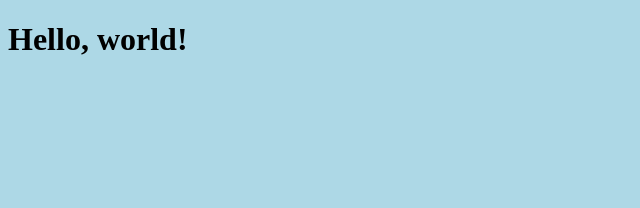
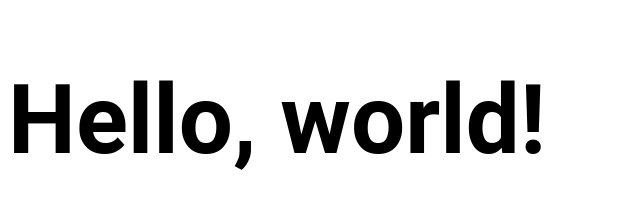
Before and after one commit to damienbarrett/damienbarrett.github.io, a plain HTML site: page index.html in a window 1280 px wide. Shown: the whole page, without its empty margins (0-640 px from the left). Drawn offline with Linux system fonts and the light colour scheme.

Commit message:
Roboto font.

```diff
--- a/css/style.css
+++ b/css/style.css
@@ -1,3 +1,4 @@
 body {
-    background-color: lightblue;
+    font-family: 'Roboto', sans-serif;
+    font-size: 48px;
 }
```
